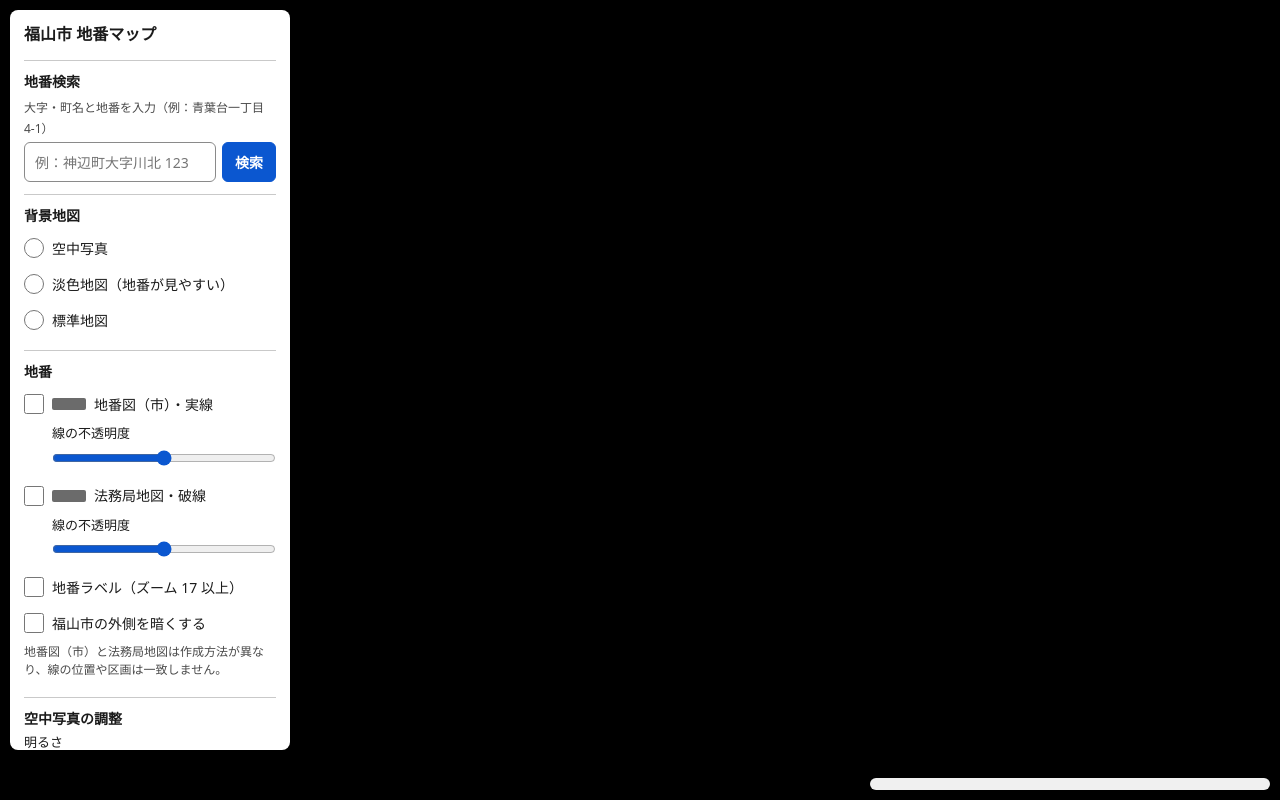
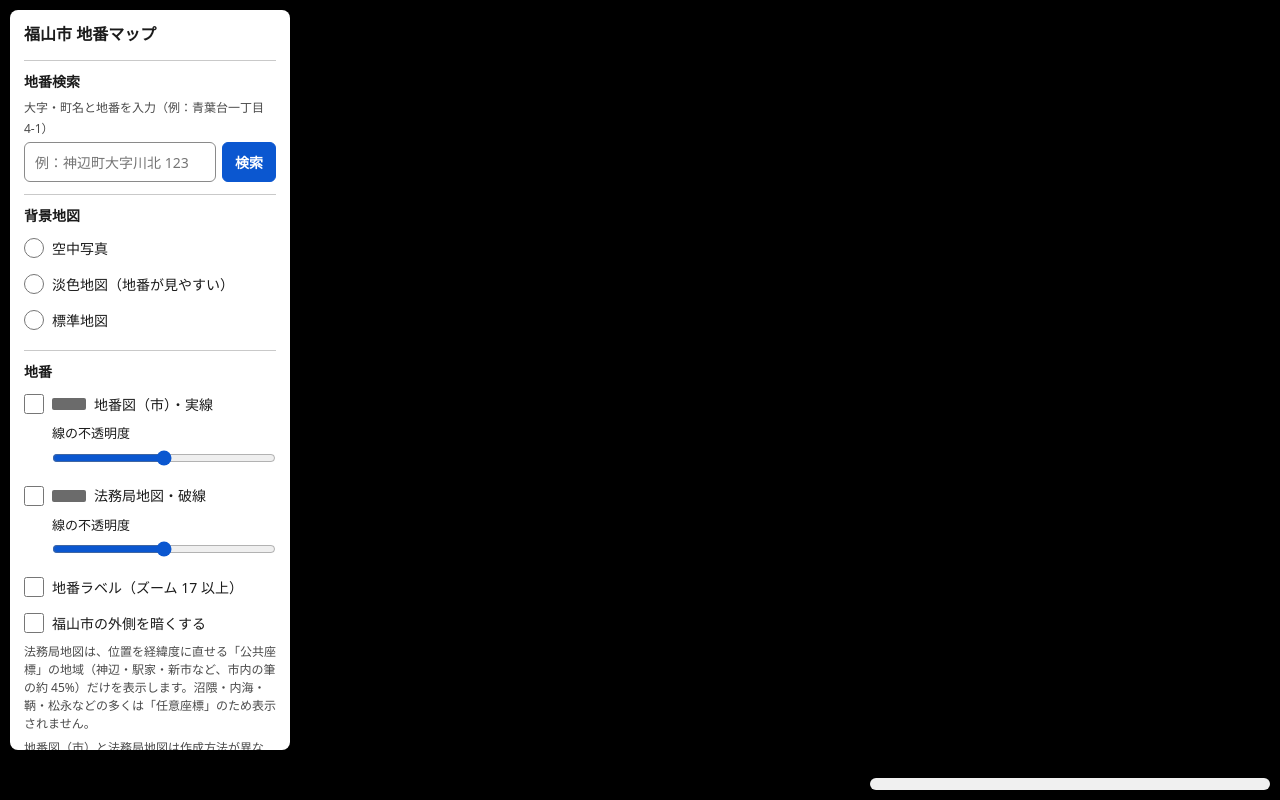
Before and after one commit to atsuki-seo/fukuyama-chiban, a plain HTML site: page index.html in a window 1280 px wide. Drawn offline with nearby package versions, Linux system fonts and the light colour scheme; a script that the page names is missing.

Commit message:
docs: state the limited coverage of the MOJ layer
Only public-coordinate sheets can be placed, which is about 45% of the
city's lots; most of the south and the coast use arbitrary coordinates.

Co-Authored-By: Claude Opus 5.5 <noreply@anthropic.com>

```diff
--- a/index.html
+++ b/index.html
@@ -257,6 +257,7 @@ button { cursor: pointer; }
       <input type="checkbox" id="lyr-mask">
       <label for="lyr-mask">福山市の外側を暗くする</label>
     </div>
+    <p class="note" style="margin-left:0">法務局地図は、位置を経緯度に直せる「公共座標」の地域（神辺・駅家・新市など、市内の筆の約 45%）だけを表示します。沼隈・内海・鞆・松永などの多くは「任意座標」のため表示されません。</p>
     <p class="note" style="margin-left:0">地番図（市）と法務局地図は作成方法が異なり、線の位置や区画は一致しません。</p>
   </fieldset>
 
```
Also changed, not shown: README.md.
